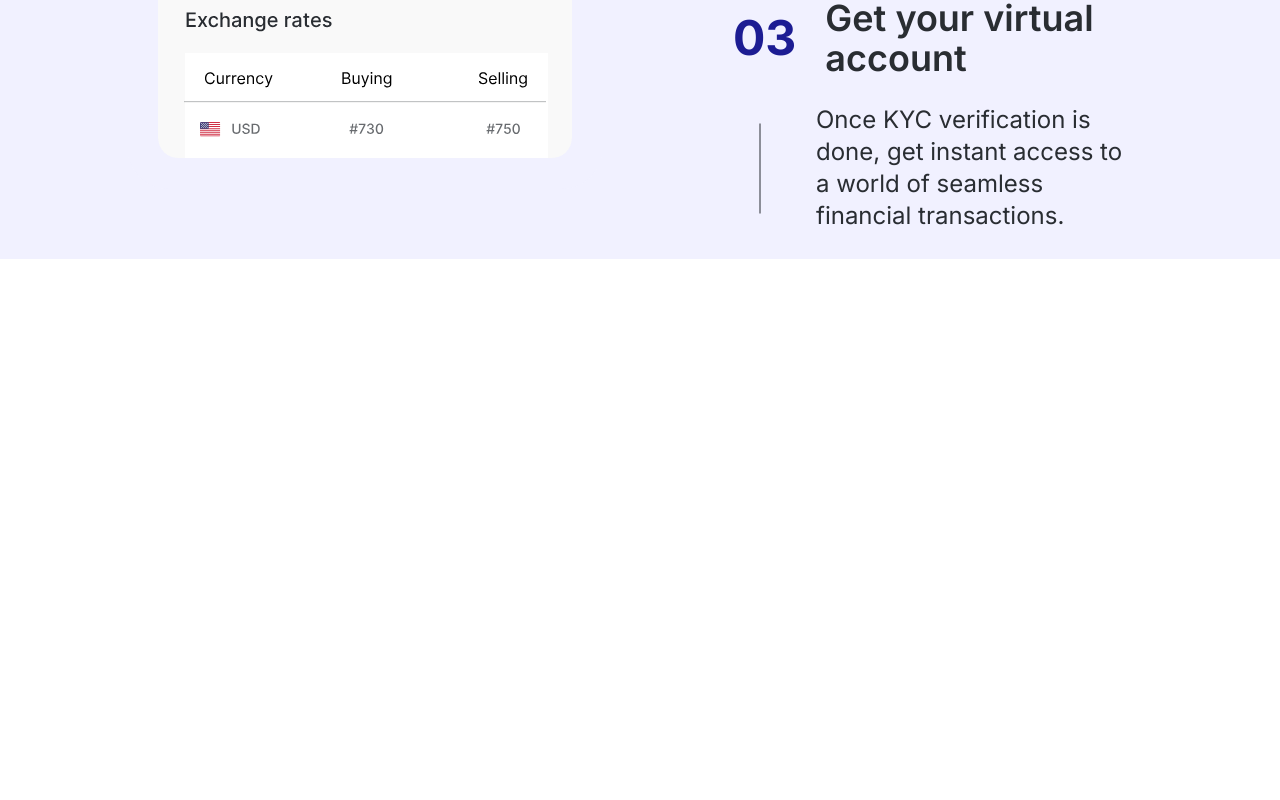
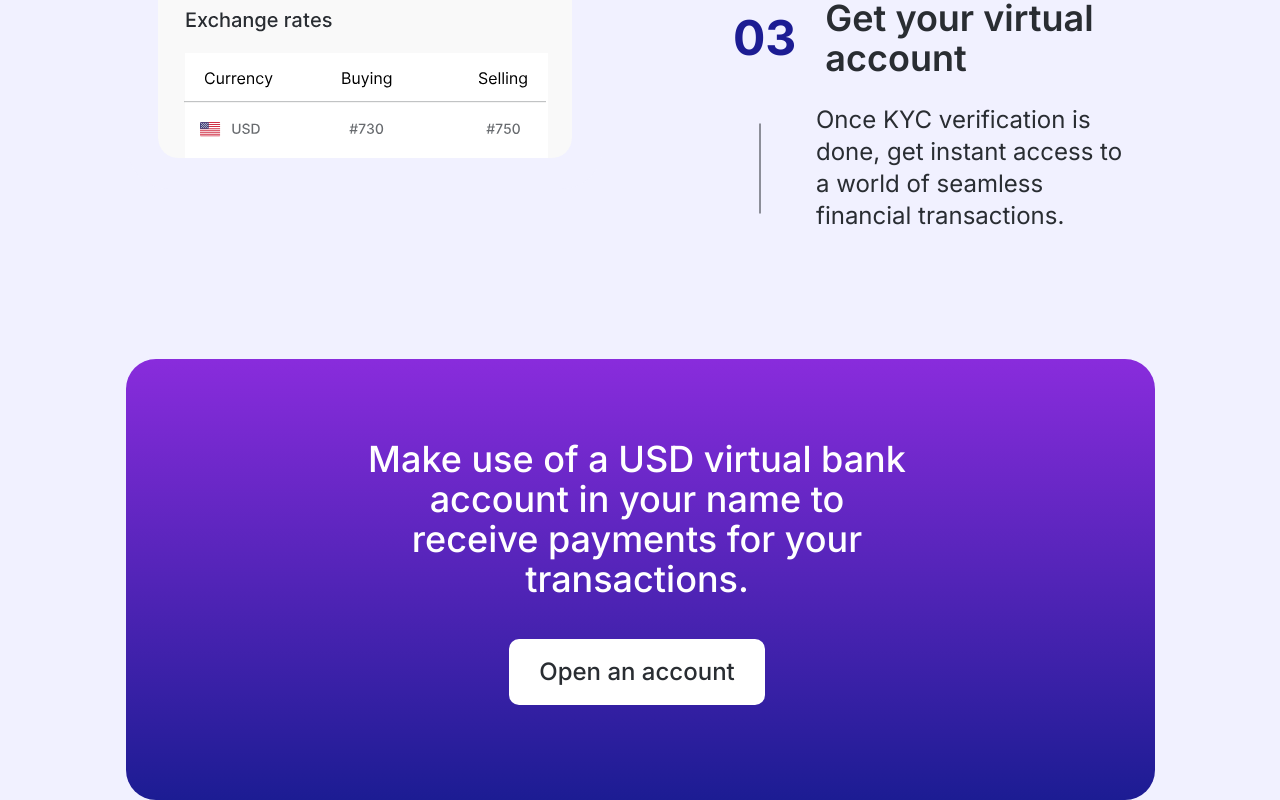
Before and after one commit to Mister-ecks/paydeal, a Next.js app: page / in a window 1280 px wide. Shown: the part 5697-6497 px from the top of the page. Before the commit the page ends 5956 px from the top, so only its background shows below. Built offline with nearby package versions, Linux system fonts and the light colour scheme.

Commit message:
added 'call-to-action' section

```diff
--- a/src/app/page.tsx
+++ b/src/app/page.tsx
@@ -2,6 +2,7 @@ import Header from "@/components/Header";
 import Hero from "@/components/Hero";
 import Main from "@/components/Main"
 import Steps from "@/components/Steps";
+import Action from "@/components/Action";
 
 export default function Home() {
   return (
@@ -13,7 +14,7 @@ export default function Home() {
         <Main/>
         <div className="md:bg-[#F1F1FF]">
         <Steps/>
-
+        <Action/>
         </div>
     </div>
   );
--- /dev/null
+++ b/src/components/Action/index.tsx
@@ -0,0 +1,21 @@
+import React from 'react'
+
+const Action = () => {
+  return (
+    <>
+        <section className='bg-gradient-to-b from-[#892CDC] to-[#1C1C93] pt-[80px] pb-[95px] pl-[39px] pr-[45px] mt-[100.43px] mx-[22px] md:mx-[125.5px] rounded-[20px] md:rounded-[30px]'>
+            {/* container */}
+            <div className='mx-auto px-[200.5px]'>
+                <div>
+                    <h2 className='text-white text-center font-medium text-2xl  md:text-4xl'>Make use of a USD virtual bank account in your name to receive payments for your transactions.</h2>
+                </div>
+                <div className='text-center mt-[40px]'>
+                    <button className='bg-[#FFFFFF] text-[14px] md:text-[24px] py-[15px] px-[30px] text-[#292D32] rounded-[5px] md:rounded-[10px] font-bold md:font-medium'>Open an account</button>
+                </div>
+            </div>
+        </section>
+    </>
+  )
+}
+
+export default Action
--- a/src/components/Header/index.tsx
+++ b/src/components/Header/index.tsx
@@ -76,8 +76,6 @@ const Header = () => {
             </div>
 
 
-
-
           </section>
         </div>
 
```
